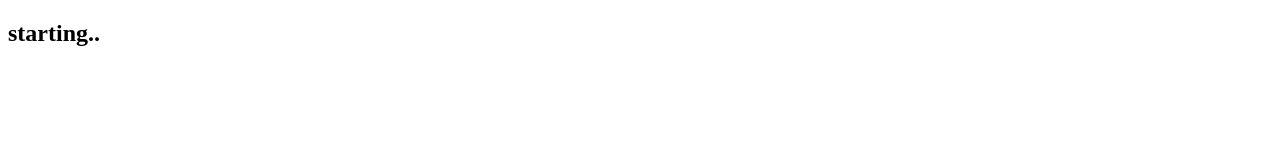
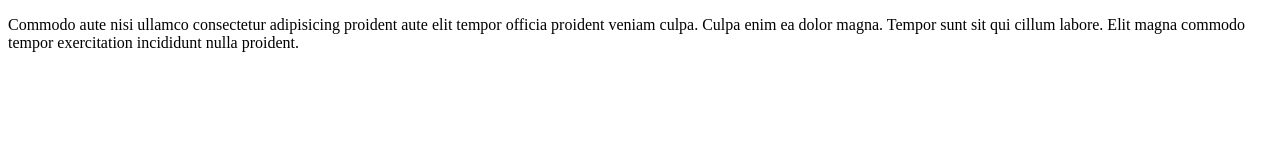
Before and after one commit to tastyCanOfMalk/malk, a plain HTML site: page dist/index.html in a window 1280 px wide. Drawn offline with nearby package versions, Linux system fonts and the light colour scheme; files that its build step writes are made by us from their sources.

Commit message:
update css

```diff
--- a/dist/index.html
+++ b/dist/index.html
@@ -4,9 +4,15 @@
     <meta charset="UTF-8" />
     <meta http-equiv="X-UA-Compatible" content="IE=edge" />
     <meta name="viewport" content="width=device-width, initial-scale=1.0" />
+    <link rel="stylesheet" href="./css/main.css" />
     <title>Edward Yu</title>
   </head>
   <body>
-    <h2>starting..</h2>
-  </body>
+      <p class="main__paragraph">
+        Commodo aute nisi ullamco consectetur adipisicing proident aute elit
+        tempor officia proident veniam culpa. Culpa enim ea dolor magna. Tempor
+        sunt sit qui cillum labore. Elit magna commodo tempor exercitation
+        incididunt nulla proident.
+      </p>
+    </div>
 </html>
```
